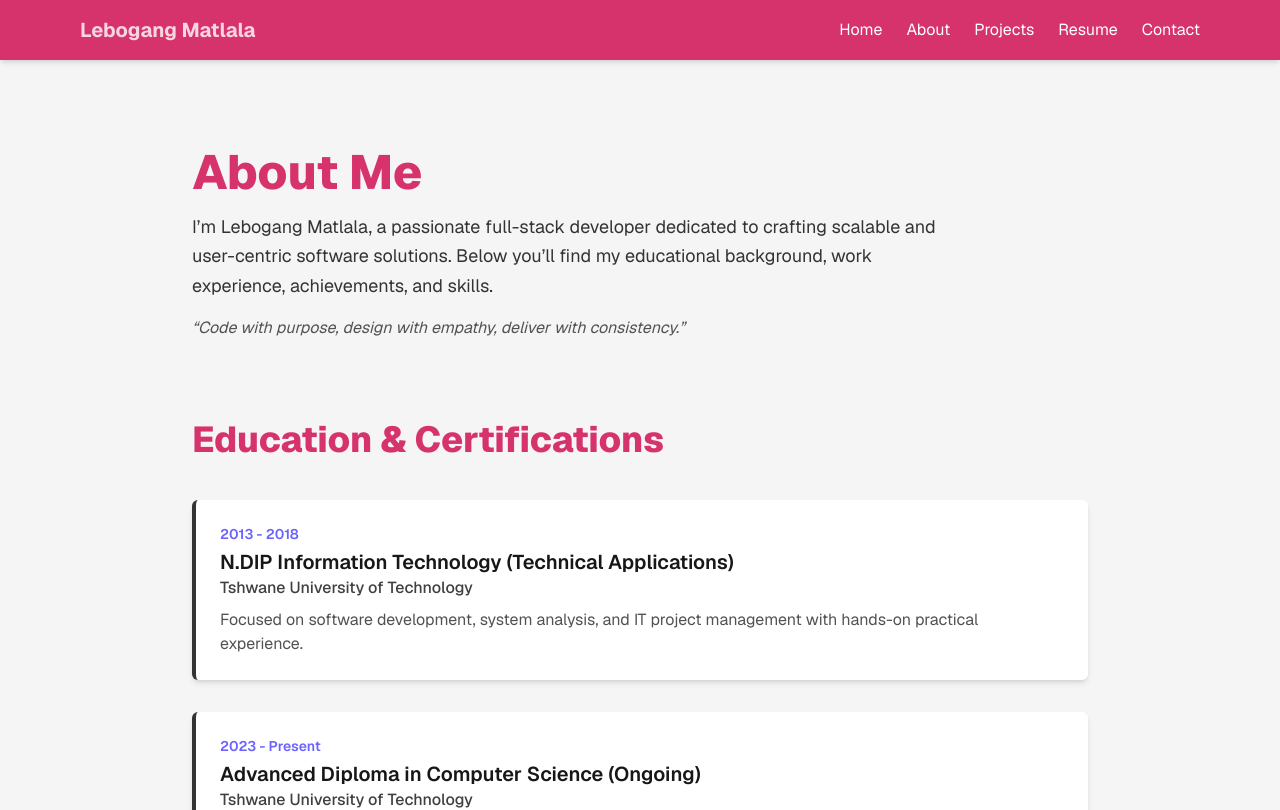
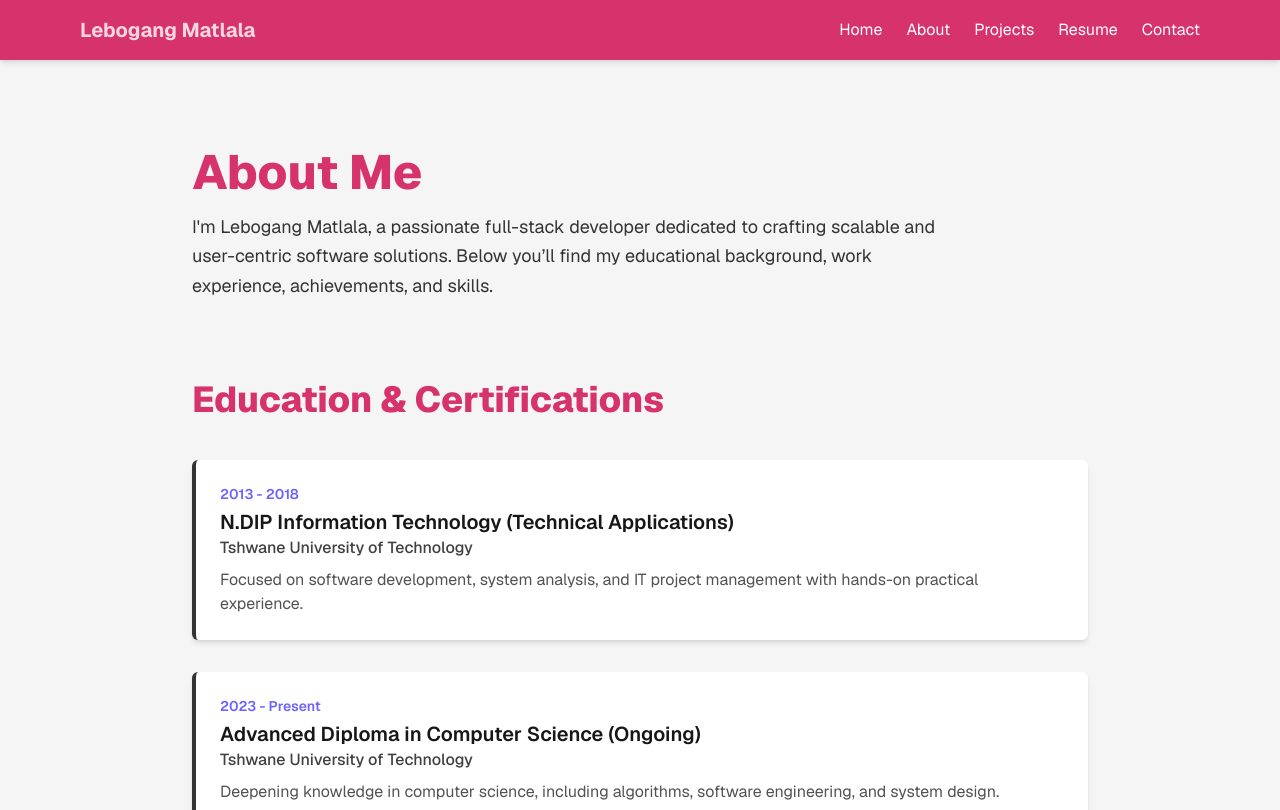
Before and after one commit to lebogangMatlala/LebogangMatlalaPortfolio, a Next.js app: page /pages/about in a window 1280 px wide. Shown: the top 810 px of the page. Built offline with nearby package versions, Linux system fonts and the light colour scheme.

Commit message:
Fix: Escape apostrophe for Vercel

```diff
--- a/app/page.js
+++ b/app/page.js
@@ -31,10 +31,11 @@ export default function Home() {
             Welcome to My Portfolio
           </h1>
           <p className="text-lg max-w-xl">
-            I'm <span className="text-secondary font-semibold">Lebogang Matlala</span>, a full stack developer building impactful solutions with <strong>Java, Spring Boot, React</strong> and <strong>Azure</strong>. I’m passionate about clean code and user-first experiences.
+          {"I'm "} <span className="text-secondary font-semibold">Lebogang Matlala</span>, a full stack developer building impactful solutions with <strong>Java, Spring Boot, React</strong> and <strong>Azure</strong>. I’m passionate about clean code and user-first experiences.
           </p>
           <p className="italic text-sm text-neutral-600">
-            “Code with purpose, design with empathy, deliver with consistency.”
+
+
           </p>
           <div className="flex flex-col sm:flex-row justify-center md:justify-start gap-4 mt-4">
             <Link
--- a/app/pages/about/page.js
+++ b/app/pages/about/page.js
@@ -160,10 +160,10 @@ export default function About() {
                 <header className="mb-16 text-center md:text-left">
                     <h1 className="text-5xl font-extrabold text-primary mb-4">About Me</h1>
                     <p className="max-w-3xl mx-auto md:mx-0 text-lg leading-relaxed">
-                        I’m Lebogang Matlala, a passionate full-stack developer dedicated to crafting scalable and user-centric software solutions. Below you’ll find my educational background, work experience, achievements, and skills.
+                    {"I'm "} Lebogang Matlala, a passionate full-stack developer dedicated to crafting scalable and user-centric software solutions. Below you’ll find my educational background, work experience, achievements, and skills.
                     </p>
                     <p className="italic text-neutral-600 mt-4 max-w-3xl mx-auto md:mx-0">
-                        “Code with purpose, design with empathy, deliver with consistency.”
+
                     </p>
                 </header>
             </section>
```
